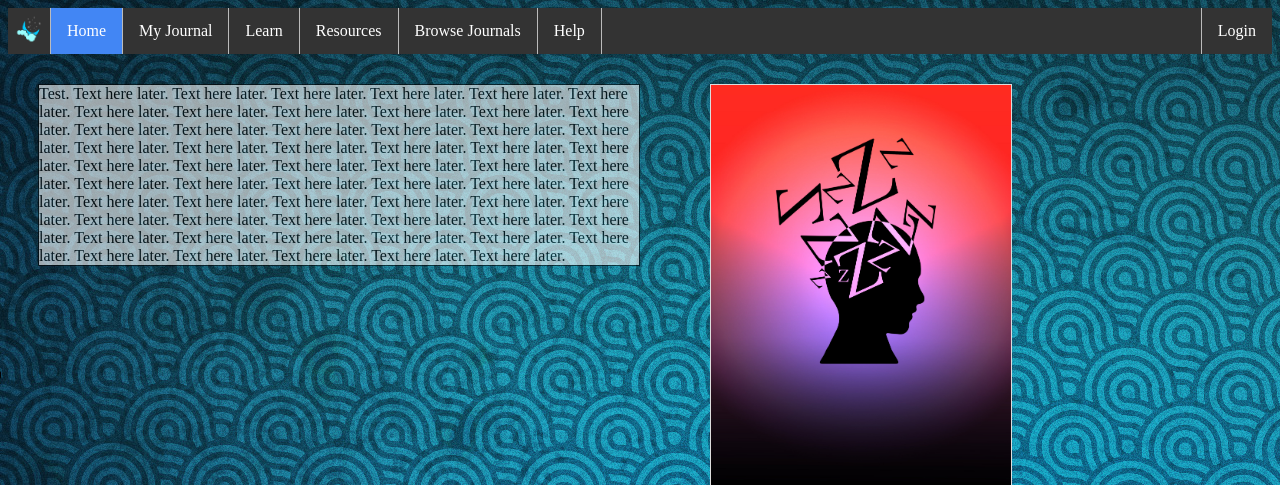
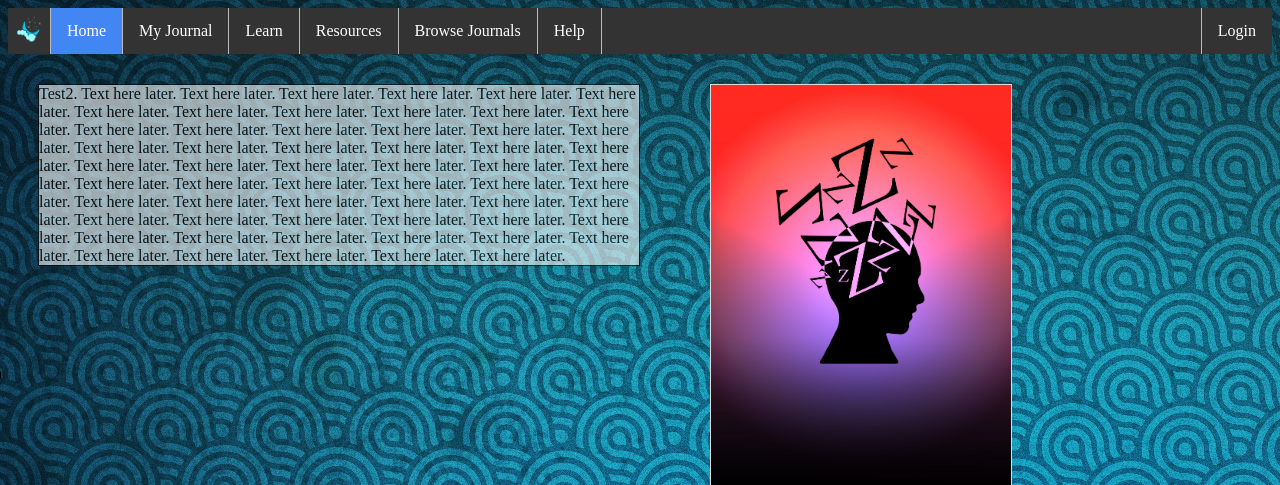
Before and after one commit to noahbarnes2332/dreamjournaler, a PHP site: page / in a window 1280 px wide. Shown: the top 485 px of the page. Run offline with PHP 8.4, Linux system fonts and the light colour scheme.

Commit message:
testing changes

```diff
--- a/index.php
+++ b/index.php
@@ -34,7 +34,7 @@
 <body>
 <div class="background">
 	<div class="transbox1">
-	Test. Text here later. Text here later. Text here later. Text here later.
+	Test2. Text here later. Text here later. Text here later. Text here later.
 	Text here later. Text here later. Text here later. Text here later. Text here later.
 	Text here later. Text here later. Text here later. Text here later. Text here later.
 	Text here later. Text here later. Text here later. Text here later. Text here later.
```
